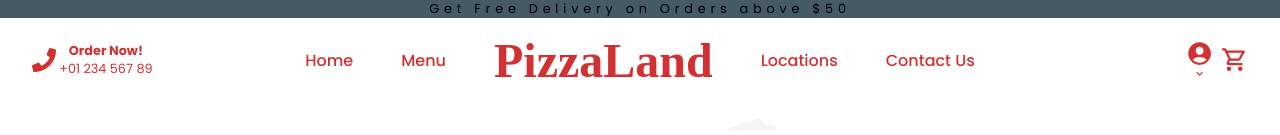
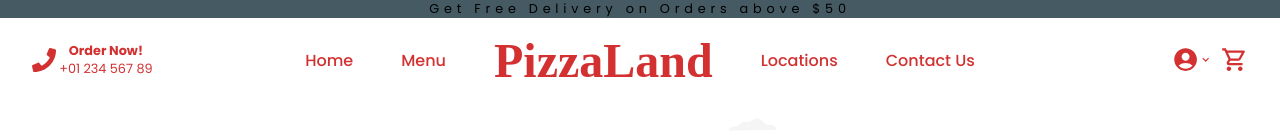
Before and after one commit to zeetaen1989/pizza-delivery, a Next.js app: page / in a window 1280 px wide. Shown: the top 135 px of the page. Built offline with nearby package versions, Linux system fonts and the light colour scheme; no server answers; the database is empty; a web font is replaced by a local one.

Commit message:
style: alignment of account icon and arrow down icon modified

```diff
--- a/components/templates/Navbar/Navbar.module.scss
+++ b/components/templates/Navbar/Navbar.module.scss
@@ -109,8 +109,9 @@
         background: none;
         border: none;
         color: a.$primary-clr-3;
-        display: grid;
-        place-items: center;
+        display: flex;
+        justify-content: center;
+        align-items: center;
 
         &:focus+.dropdown__menu {
           opacity: 1;
@@ -122,8 +123,8 @@
       .dropdown__menu {
         @include a.flex-direction-column;
         position: absolute;
-        right: 0.7rem;
-        top: calc(100% + 0.4rem);
+        right: 1.6rem;
+        top: calc(100% + 0.5rem);
         z-index: 2;
         opacity: 0;
         visibility: hidden;
```
